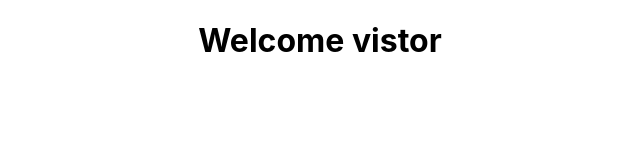
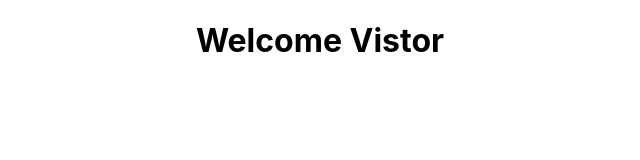
Before and after one commit to Elbie-em/React-Recap, a React (Create React App) app: page / in a window 1280 px wide. Shown: the top 160 px of the page, without its empty margins (320-960 px from the left). Built offline with nearby package versions, Linux system fonts and the light colour scheme.

Commit message:
Create message state object

```diff
--- a/src/components/Message.js
+++ b/src/components/Message.js
@@ -1,9 +1,15 @@
 import React from 'react';
 
 class Message extends React.Component {
+  constructor(props) {
+    super(props);
+    this.state = {
+      message: 'Welcome Vistor'
+    }
+  }
   render() {
     return(
-      <h1>Welcome vistor</h1>
+      <h1>{this.state.message}</h1>
     )
   }
 }
```
